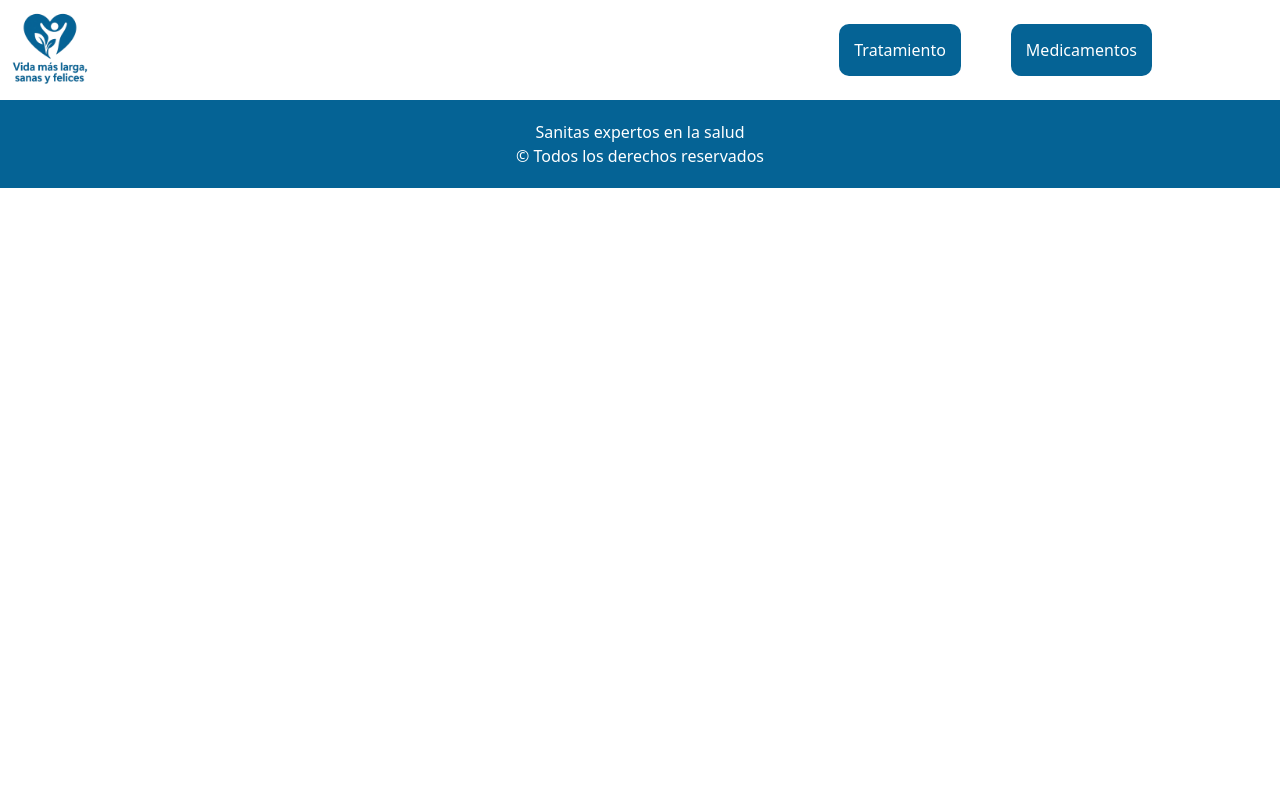
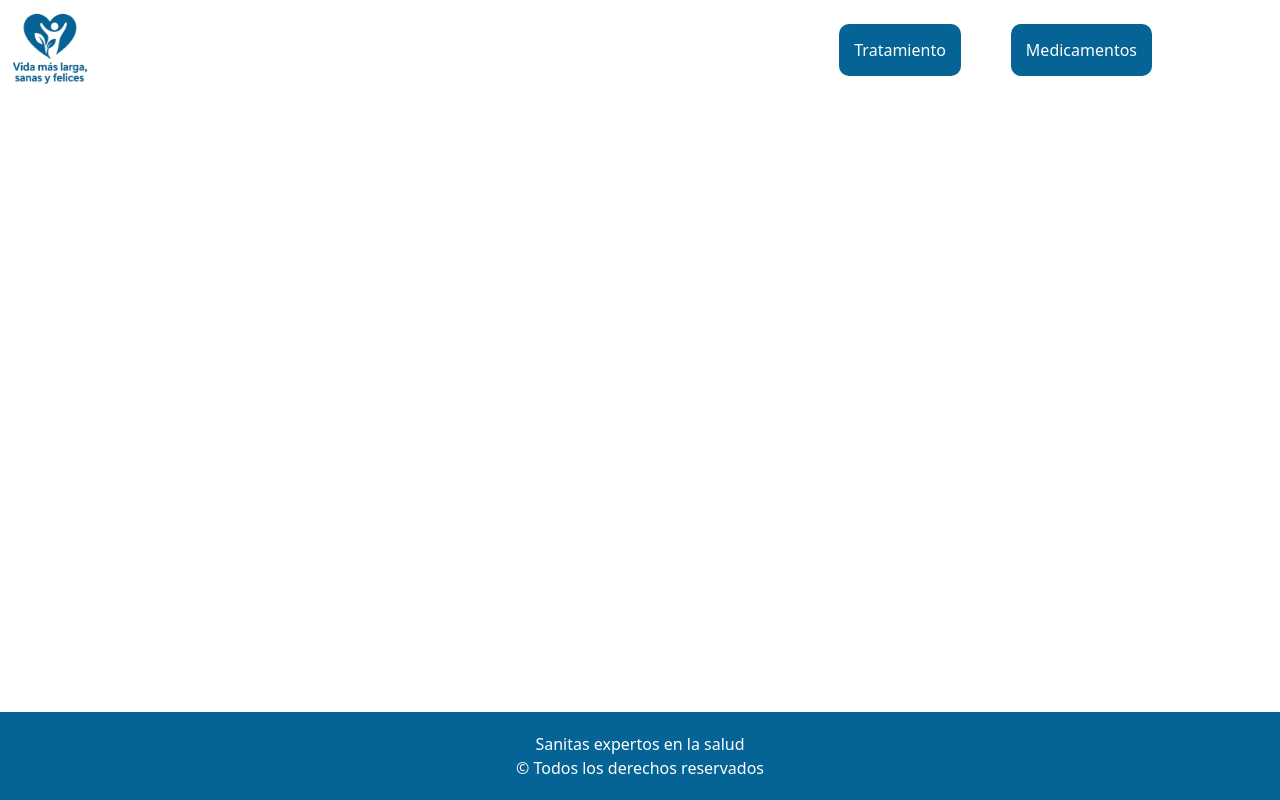
Before and after one commit to niaofnarnia/frontend-sanitas, a React (Vite) app: page /edit-medication in a window 1280 px wide. Built offline with nearby package versions, Linux system fonts and the light colour scheme.

Commit message:
style(root): modify root CSS variables and properties

```diff
--- a/src/index.css
+++ b/src/index.css
@@ -2,9 +2,6 @@
   font-family: system-ui, Avenir, Helvetica, Arial, sans-serif;
   line-height: 1.5;
   font-weight: 400;
-
-
-
   /*
   color-scheme: light dark;
   color: rgba(255, 255, 255, 0.87);
@@ -30,8 +27,8 @@ body {
 }
 
 #root {
-  /* display: flex;
-  flex-direction: column; */
+  display: flex;
+  flex-direction: column;
   min-height: 100vh;
 
   /* align-items: center;
--- a/src/layout/Layout.css
+++ b/src/layout/Layout.css
@@ -1,3 +1,3 @@
-/* .container-section {
+.container-section {
     flex: 1;
-} */
+}
```
